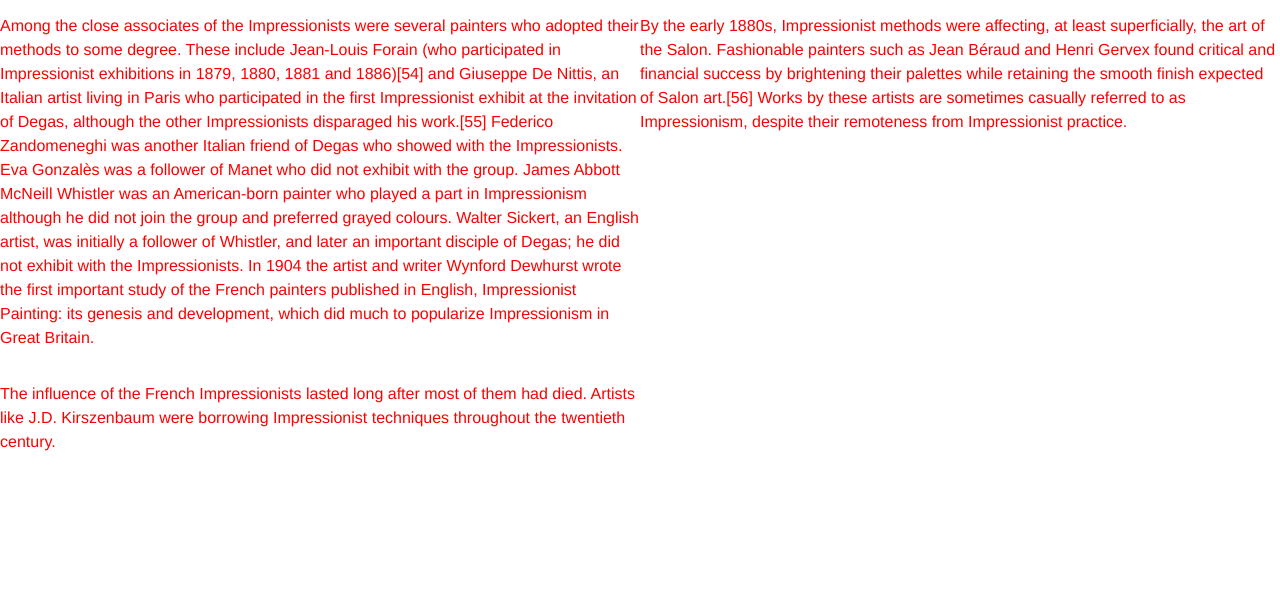
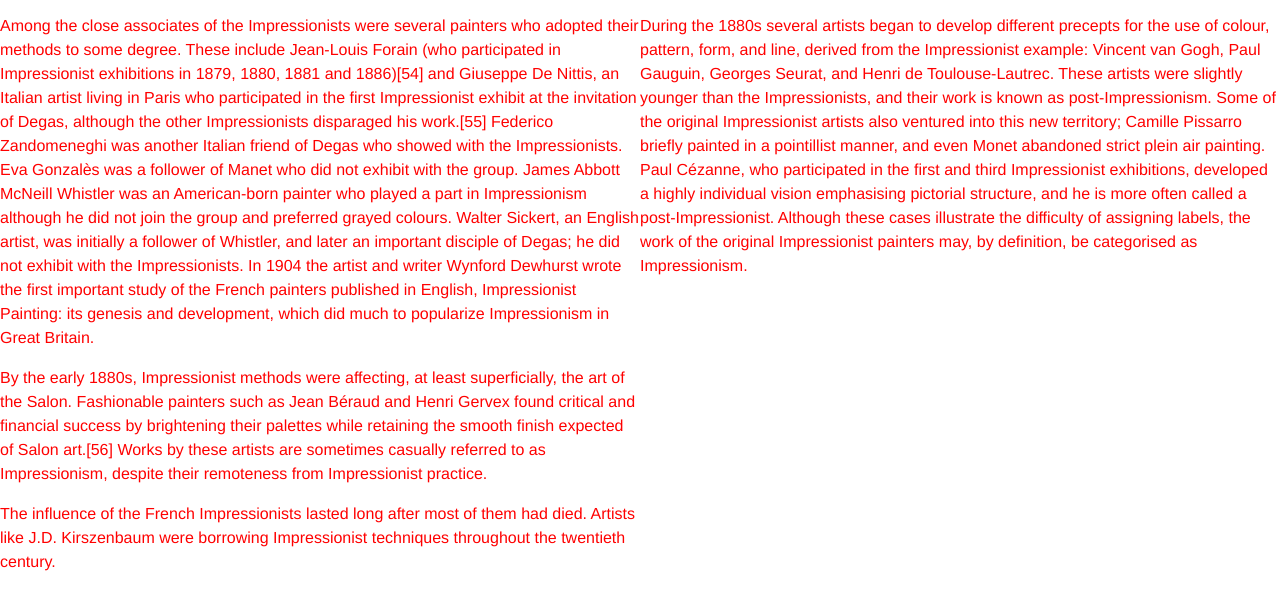
Before and after one commit to hc6335a/impressionism-project, a plain HTML site: page influence.html in a window 1280 px wide. Shown: the part 502-1092 px from the top of the page. Before the commit the page ends 972 px from the top, so only its background shows below. Drawn offline with Linux system fonts and the light colour scheme.

Commit message:
influence divs

```diff
--- a/css/sitewide.css
+++ b/css/sitewide.css
@@ -351,10 +351,21 @@ grid-row:  1 / 2;
 	text-align: center;
 }
 
+.associates-and-influenced-artists {
+	grid-column: 1 / 2;
+	grid-row: 1 / 2;
+}
+
 .influence-body-text {
 	display: grid;
 	grid-template-columns: 1fr 1fr;
 	color: red;
+
+
+
+
+
+}
 
 }
 
--- a/influence.html
+++ b/influence.html
@@ -38,6 +38,7 @@
 
 		<div class="influence-body-text">
 
+<div class="associates-and-influenced-artists">
 		<p>Among the close associates of the Impressionists
 			were several painters who adopted their methods to
 			some degree. These include Jean-Louis Forain (who
@@ -76,6 +77,30 @@
 					lasted long after most of them had died. Artists
 					like J.D. Kirszenbaum were borrowing Impressionist
 					techniques throughout the twentieth century. </p>
+				</div>
+
+					<div class="post-impressionism">
+
+					<p>During the 1880s several artists began to develop
+						 different precepts for the use of colour, pattern,
+						 form, and line, derived from the Impressionist
+						 example: Vincent van Gogh, Paul Gauguin, Georges
+						 Seurat, and Henri de Toulouse-Lautrec. These artists
+						 were slightly younger than the Impressionists, and
+							their work is known as post-Impressionism. Some of
+							the original Impressionist artists also ventured into
+							this new territory; Camille Pissarro briefly painted
+							 in a pointillist manner, and even Monet abandoned
+							 strict plein air painting. Paul Cézanne, who
+							 participated in the first and third Impressionist
+							 exhibitions, developed a highly individual vision
+							 emphasising pictorial structure, and he is more often
+							 called a post-Impressionist. Although these cases
+							illustrate the difficulty of assigning labels, the
+							 work of the original Impressionist painters may,
+								by definition, be categorised as Impressionism.<p>
+						</div>
+
 
 				</div>
 
```
